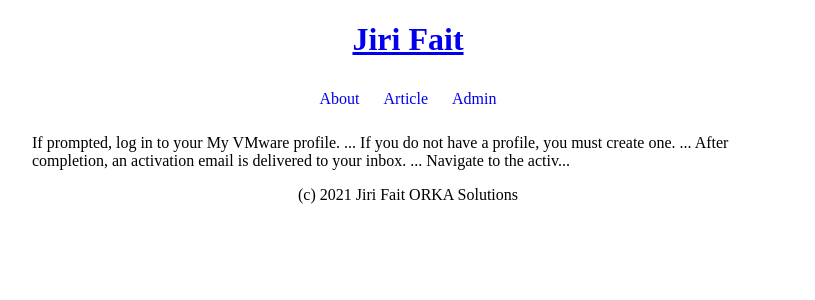
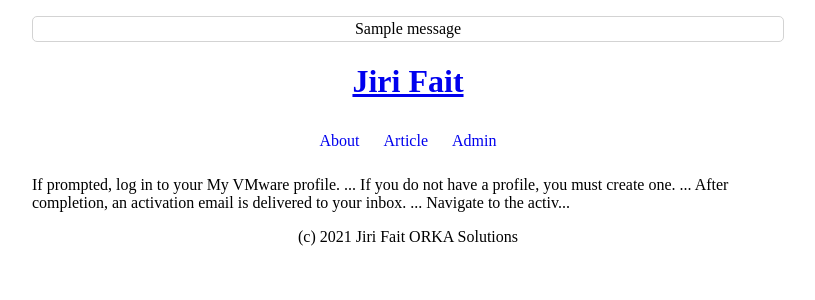
Before and after one commit to orkasolutionscz/flask_project, a Flask app: page / in a window 1280 px wide. Shown: the top 300 px of the page, without its empty margins (232-1047 px from the left). Run offline with Flask 2, Linux system fonts and the light colour scheme; one stand-in notice (Sample message) is shown.

Commit message:
Pridany Flash ypravy

```diff
--- a/mdblog/app.py
+++ b/mdblog/app.py
@@ -9,6 +9,7 @@ from flask import redirect
 from flask import url_for
 from flask import session
 from flask import g
+from flask import flash
 
 
 flask_app = Flask(__name__)
@@ -32,6 +33,7 @@ def view_about_page():
 @flask_app.route("/admin/")
 def view_admin_page():
     if "logged" not in session:
+        flash("Musis byt prihlaseny", "alert-danger")
         return redirect(url_for("view_login"))
     return render_template("admin_page.jinja")
 
@@ -50,6 +52,7 @@ def add_articles():
     cur = db.execute("insert into articles (title, content) values (?,?)",
                      [request.form.get("title"), request.form.get("content")])
     db.commit()
+    flash("Prispevek uspesne pridan", "alert-success")
     return redirect(url_for("view_articles_page"))
 
 
@@ -75,15 +78,17 @@ def login_user():
     if username == flask_app.config["USERNAME"] and \
             password == flask_app.config["PASSWORD"]:
         session["logged"] = True
-        print(username, password, session["logged"])
+        flash("Uspesne prihlaseni", "alert-success")
         return redirect(url_for("view_admin_page"))
     else:
+        flash("Nespravne prihlasovaci udaje", "alert-danger")
         return redirect(url_for("view_login"))
 
 
 @flask_app.route("/logout/", methods=["POST"])
 def logout_user():
     session.pop("logged")
+    flash("Byl jsi uspesne odhlasen", "alert-success")
     return redirect(url_for("view_welcome_page"))
 
 
--- a/mdblog/static/css/main.css
+++ b/mdblog/static/css/main.css
@@ -31,3 +31,28 @@ header {
 footer {
     text-align: center;
 }
+
+.flashes {
+    padding: 0;
+    position: sticky;
+    top: 0;
+    width: 100%;
+}
+
+.flashes li {
+    list-style: none;
+    border-style: solid;
+    border-width: 1px;
+    border-color: lightgray;
+    border-radius: 5px;
+    padding: 3px;
+    text-align: center;
+}
+
+.flashes .alert-danger {
+    background: mistyrose;
+}
+
+.flashes .alert-success {
+    background: lightgreen;
+}
--- a/mdblog/templates/_main.jinja
+++ b/mdblog/templates/_main.jinja
@@ -5,10 +5,21 @@
     <title> {% block title %} {% endblock %}</title>
     {% include "_head.jinja" %}
 </head>
+
+{% with messages = get_flashed_messages(with_categories=True) %}
+    {% if messages %}
+        <ul class="flashes">
+        {% for category, message in messages %}
+            <li class="{{ category }}"> {{ message }}</li>
+        {% endfor %}
+    {% endif %}
+</ul>
+{% endwith %}
+
 <body>
 
 <header>
-    <h1><a href="{{ url_for("view_welcome_page")}}">Jiri Fait</a> </h1>
+    <h1><a href="{{ url_for("view_welcome_page") }}">Jiri Fait</a></h1>
 </header>
 
 {% include "_nav.jinja" %}
```
